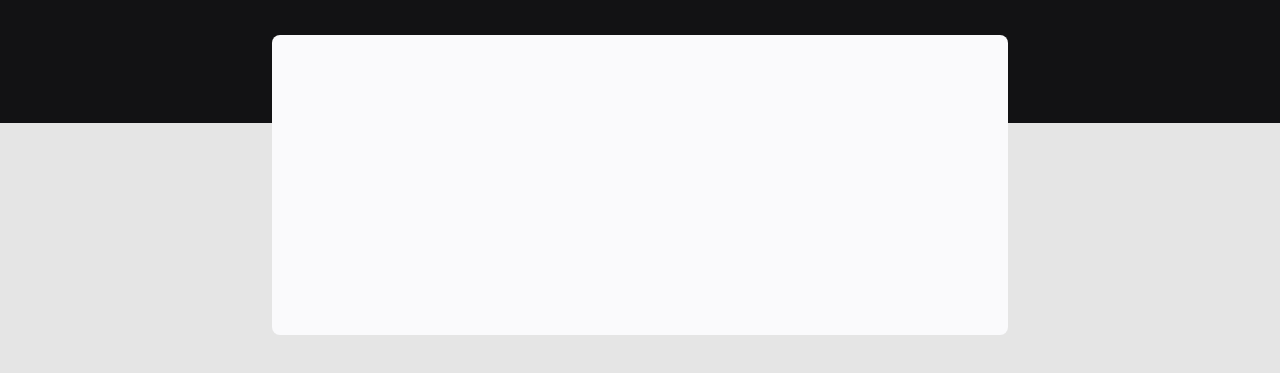
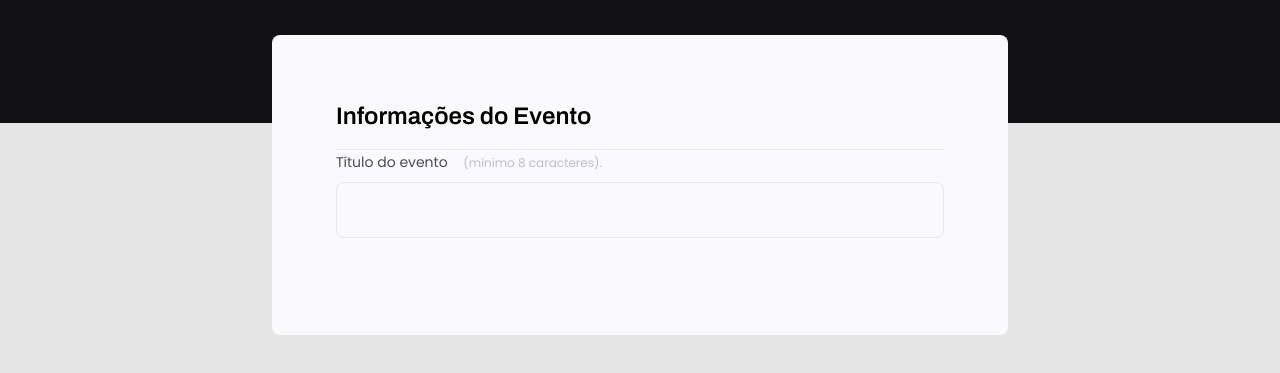
Before and after one commit to IgorMontezuma20/explorer-trail-advanced-html-css, a plain HTML site: page index.html in a window 1280 px wide. Shown: the part 245-618 px from the top of the page. Drawn offline with Linux system fonts and the light colour scheme.

Commit message:
formatando o campo de texto do formulario

```diff
--- a/index.html
+++ b/index.html
@@ -17,7 +17,16 @@
         <h1>Crie e compartilhe seu evento.</h1>
         <p>O primeiro passo é preencher este formulário de inscrição.</p>
       </header>
-      <form action=""></form>
+      <form action="">
+        <fieldset>
+          <legend>Informações do Evento</legend>
+
+          <div class="input-wrapper">
+            <label for="event-title">Título do evento <span>(mínimo 8 caracteres).</span></label>
+            <input type="text" id="event-title"/>
+          </div>
+        </fieldset>
+      </form>
     </div>
   </body>
 </html>
--- a/style.css
+++ b/style.css
@@ -1,3 +1,13 @@
+* {
+    margin: 0;
+    padding: 0;
+    box-sizing: border-box;
+}
+
+body, input, button, select, textarea {
+    font-family: 'Poppins', 'sans-serif';
+}
+
 body{
     font-family: 'Poppins', sans-serif;
     background: #E5E5E5;
@@ -32,6 +42,8 @@ header h1 {
     font-size: 36px;
     line-height: 46px;
     color: white;
+
+    margin-bottom: 24px;
 }
 
 header p {
@@ -46,4 +58,60 @@ form {
     background: #FAFAFC;
     border-radius: 8px;
     min-height: 300px;
+
+    padding: 64px;
 }
+
+fieldset{
+    border: none;
+}
+
+fieldset legend{
+   font-family: 'Archivo', 'sans-serif';
+   font-weight: 600;
+   font-size: 24px;
+   line-height: 34px;
+
+   width: 100%;
+   padding-bottom: 16px;
+   border-bottom: 1px solid #E6E6F0;
+}
+
+.input-wrapper{
+    display: flex;
+    flex-direction: column;
+}
+
+.input-wrapper label{
+    font-size: 14px;
+    line-height: 24px;
+
+    color: #4E4958;
+
+    margin-bottom: 8px;
+}
+
+.input-wrapper label span{
+    margin-left: 12px;
+
+    font-size: 12px;
+    line-height: 20px;
+
+    color: #C1BCCC;
+}
+
+.input-wrapper input{
+    background: #FAFAFC;
+
+    border: 1px solid #E6E6F0;
+    border-radius: 8px;
+
+    height: 56px;
+
+    padding: 0 24px;
+
+    font-size: 16px;
+    line-height: 26px;
+
+    color: #C1BCCC;
+}
```
